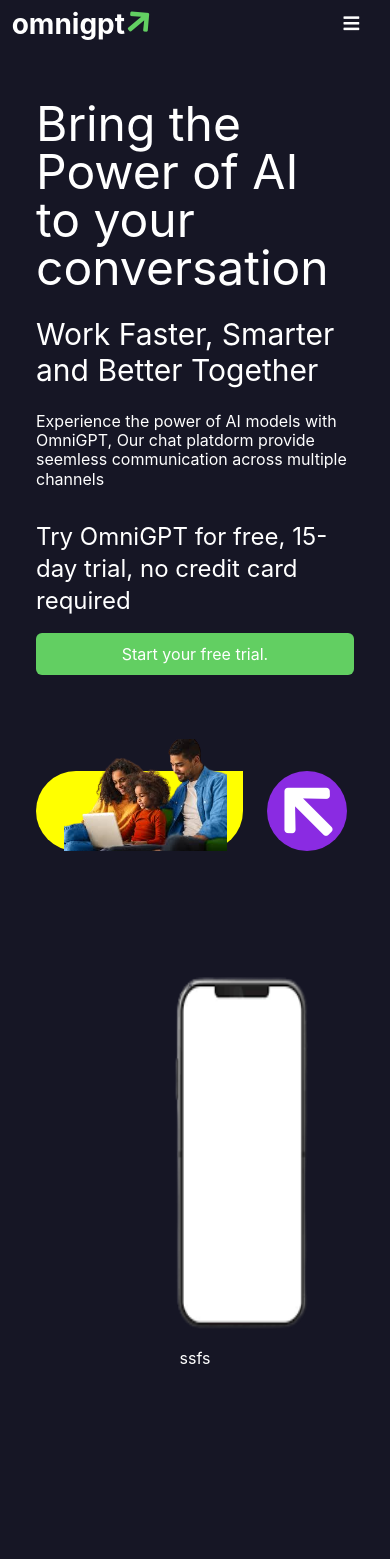
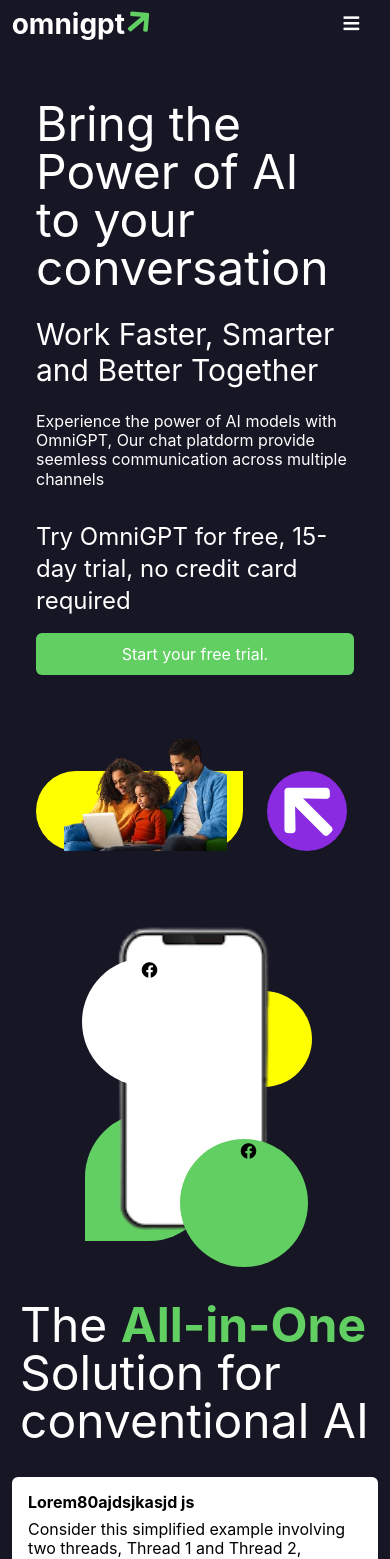
Before and after one commit to Peteru2/figma, a React (Create React App) app: page / in a window 390 px wide. Shown: the top 1559 px of the page. Before the commit the page ends 1394 px from the top, so only its background shows below. Built offline with nearby package versions, Linux system fonts and the light colour scheme.

Commit message:
phone section

```diff
--- a/src/routes/Dashboard.js
+++ b/src/routes/Dashboard.js
@@ -14,6 +14,7 @@
         <>
     <Navbar />
     <section className = " container">
+
             <section className= " grid  w-6/6   grid-cols-1 md:grid-cols-2 gap-12 mt-3 md:mt-12 p-4 pt-4">
                     <div className=" text-white  mb-5">
                        <h1 className=" text-5xl md:text-7xl md:font-bold">Bring the Power of AI to your conversation</h1>
@@ -27,7 +28,7 @@
 
                     <div className="ml-0 md:ml-12 w-5/6">
                         <div  className="text-gray-500  text-center grid grid-cols-5 gap-4 text-lg">
-                            <div className="p-8 col-span-4 w-full  b-2 rounded-tl-full rounded-bl-full rounded-br-full side1-col relative">
+                            <div className="p-8 col-span-4 col-start-1 w-full  b-2 rounded-tl-full rounded-bl-full rounded-br-full side1-col relative">
                             <div class="absolute bottom-0 left-7 right-4 md:left-10">
                                     <img src={fam} alt= "dfgitm"></img>
                                 </div>
@@ -77,21 +78,41 @@
 
                     </div>
             </section>
-            <section className="  grid grid-cols-1 md:grid-cols-2 gap-12 mt-3 md:mt-12 p-4 pt-4">
+            <section className="grid grid-cols-1 md:grid-cols-2 gap-12 mt-3 md:mt-12  pt-4">
                 <div className="text-center relate">
-                    <img src={phone} alt= "dfam" className="w-full h-full m-12 ">
+                    <img src={phone} alt= "dfam" className = " w-full h-full " />
 
-                    </img>
-                        <div className="md:w-32 md:h-32  rounded-full bg-white col-span-2 white abso">
+                        <div className="w-32 h-32  rounded-full bg-white col-span-2 text-black text-center align-center justify-center white abso">
+                                <i className = "fab fa-facebook text-black w-2"></i>
                         </div>
-                        <div className="md:w-24 md:h-24 w-18 h-18  rounded-tl-full rounded-br-full rounded-tr-full green col-span-2 white abso2 ">
+                        <div className=" w-32 h-32 rounded-tl-full rounded-br-full rounded-tr-full green col-span-2 white abso2 ">
+
                         </div>
-                        <div className="md:w-24 md:h-24 w-18 h-18   rounded-tl-full rounded-br-full rounded-tr-full side1-col col-span-2 white abso3 ">
+                        <div className="w-24 h-24    rounded-tl-full rounded-br-full rounded-tr-full side1-col col-span-2 white abso3 ">
+
                         </div>
-                        <div className=" md:w-32 md:h-32 w-18 h-18 rounded-full green col-span-2 white abso4 ">
+                        <div className=" w-32 h-32  rounded-full green col-span-2 white abso4 ">
+                        <i className = "fab fa-facebook text-black w-2"></i>
+
                         </div>
+
                 </div>
-                <div className="text-center">ssfs</div>
+                <div className="grid">
+                    <h5 className = "text-5xl m-2">The <b className = "text-gre ">All-in-One</b> Solution for conventional AI</h5>
+                    <div className = "bg-white mt-4 rounded p-3 grid  grid-cols-1 justify-center md:grid-cols-5 text-black">
+                        <div className = "col-span-4"><h2 className ="mb-2"><b>Lorem80ajdsjkasjd js</b></h2>
+                            <h3>Consider this simplified example involving two threads, Thread 1 and Thread 2, accessing a shared variable :</h3>
+
+                        </div>
+                        <div className = "hidden md:grid"><i className = "fab fa-facebook text-black "></i></div>
+                    </div>
+                    <div className = "">
+                    <div className ="bg-gray-700 p-3 mt-3 w-full rounded"><h3>Multi-Channel Support</h3></div>
+                    <div className ="bg-gray-700 p-3 mt-3 rounded"><h3>AI-Powered Assistant</h3></div>
+                    <div className ="bg-gray-700 p-3 mt-3 rounded"><h3>Easy to Use</h3></div>
+                    </div>
+
+                </div>
             </section>
             </section>
         </>
--- a/src/routes/style.css
+++ b/src/routes/style.css
@@ -18,27 +18,35 @@
 .green{
     background-color: rgb(98, 207, 98);
 }
+.text-gre{
+    color: rgb(98, 207, 98);
+}
 .relate{
 position: relative
 }
-.abso{
-    position: absolute;
-    top: 130px;
-    left: 150px;
-    z-index: -1
-    }
+    .abso{
+        position: absolute;
+        top: 13%;
+        left: 19%;
+        }
+
     .abso2{
         position: absolute;
-        top: 500px;
-        left: 150px
+        top: 60%;
+        left: 20%;
+        z-index: -1
         }
+
      .abso3{
         position: absolute;
-        top: 130px;
-        right: 90px
-            }
-.abso4{
-position: absolute;
-top: 500px;
-right: 90px
-}
+        top: 23%;
+        right: 18%;
+        z-index: -1
+
+        }
+
+    .abso4{
+    position: absolute;
+    top: 68%;
+    right: 19%
+    }
```
Also changed, not shown: src/Race.jpg (added), src/race2.jpg (added).
